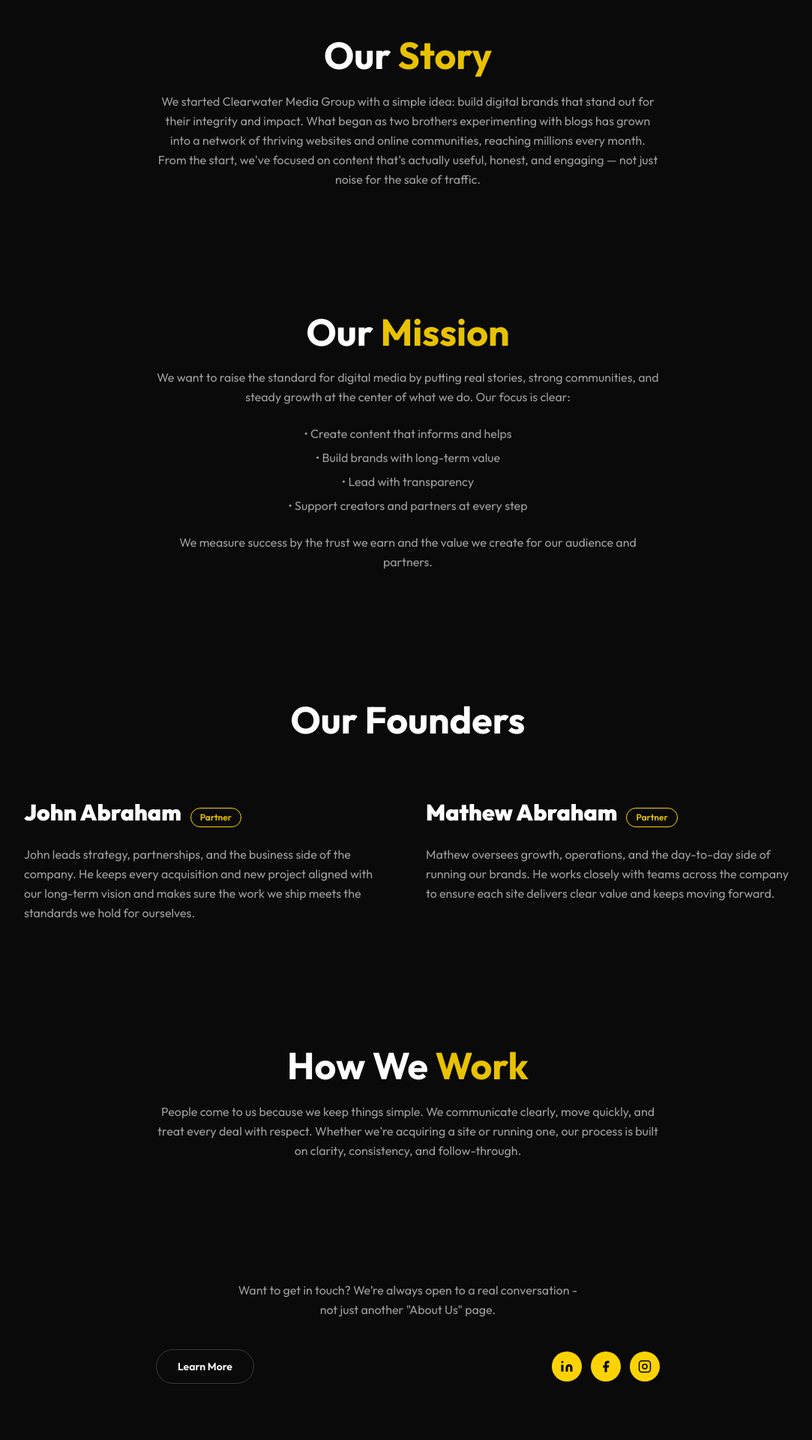
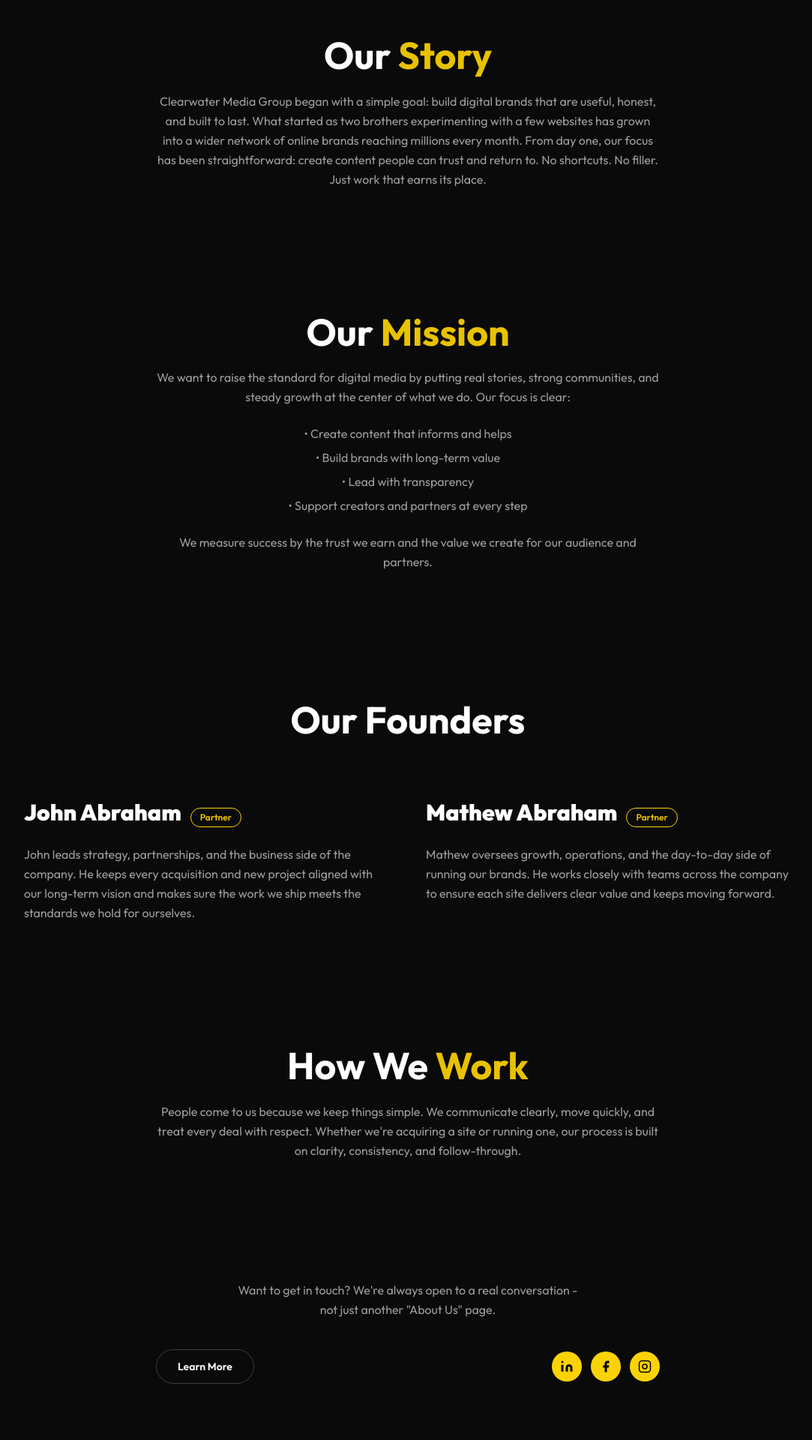
Before and after one commit to efodthe2nd/clearwater, a Next.js app: page /about in a window 1280 px wide. Shown: the part 460-2380 px from the top of the page at 75% size, without its empty margins (96-1179 px from the left). Built offline with nearby package versions, Linux system fonts and the light colour scheme.

Commit message:
about page

```diff
--- a/app/components/about/AboutCTA.tsx
+++ b/app/components/about/AboutCTA.tsx
@@ -1,14 +1,19 @@
+import ScrollReveal from '../ui/ScrollReveal'
+
 export default function AboutCTA() {
   return (
     <section className="relative bg-[#0a0a0a] py-20 px-6">
       <div className="max-w-2xl mx-auto flex flex-col items-center text-center gap-10">
+
+        <ScrollReveal>
           <p className="text-white/60 text-base leading-relaxed">
-          Want to get in touch? We’re always open to a real conversation -
+            Want to get in touch? We're always open to a real conversation -
             <br />
             not just another "About Us" page.
           </p>
+        </ScrollReveal>
 
-        {/* CTA + Socials row */}
+        <ScrollReveal delay={150} className="w-full">
           <div className="flex items-center justify-between w-full flex-wrap gap-6">
             <a
               href="/contact"
@@ -17,47 +22,20 @@
               Learn More
             </a>
 
-          {/* Social icons */}
             <div className="flex items-center gap-3">
-            {/* LinkedIn */}
-            <a
-              href="#"
-              className="w-10 h-10 rounded-full bg-[#fbd305] flex items-center justify-center hover:opacity-80 transition-opacity"
-              aria-label="LinkedIn"
-            >
+              <a href="#" className="w-10 h-10 rounded-full bg-[#fbd305] flex items-center justify-center hover:opacity-80 transition-opacity" aria-label="LinkedIn">
                 <svg width="18" height="18" viewBox="0 0 24 24" fill="black">
                   <path d="M16 8a6 6 0 016 6v7h-4v-7a2 2 0 00-2-2 2 2 0 00-2 2v7h-4v-7a6 6 0 016-6zM2 9h4v12H2z" />
                   <circle cx="4" cy="4" r="2" />
                 </svg>
               </a>
-
-            {/* Facebook */}
-            <a
-              href="#"
-              className="w-10 h-10 rounded-full bg-[#fbd305] flex items-center justify-center hover:opacity-80 transition-opacity"
-              aria-label="Facebook"
-            >
+              <a href="#" className="w-10 h-10 rounded-full bg-[#fbd305] flex items-center justify-center hover:opacity-80 transition-opacity" aria-label="Facebook">
                 <svg width="18" height="18" viewBox="0 0 24 24" fill="black">
                   <path d="M18 2h-3a5 5 0 00-5 5v3H7v4h3v8h4v-8h3l1-4h-4V7a1 1 0 011-1h3z" />
                 </svg>
               </a>
-
-            {/* Instagram */}
-            <a
-              href="#"
-              className="w-10 h-10 rounded-full bg-[#fbd305] flex items-center justify-center hover:opacity-80 transition-opacity"
-              aria-label="Instagram"
-            >
-              <svg
-                width="18"
-                height="18"
-                viewBox="0 0 24 24"
-                fill="none"
-                stroke="black"
-                strokeWidth="2"
-                strokeLinecap="round"
-                strokeLinejoin="round"
-              >
+              <a href="#" className="w-10 h-10 rounded-full bg-[#fbd305] flex items-center justify-center hover:opacity-80 transition-opacity" aria-label="Instagram">
+                <svg width="18" height="18" viewBox="0 0 24 24" fill="none" stroke="black" strokeWidth="2" strokeLinecap="round" strokeLinejoin="round">
                   <rect x="2" y="2" width="20" height="20" rx="5" ry="5" />
                   <circle cx="12" cy="12" r="4" />
                   <circle cx="17.5" cy="6.5" r="0.5" fill="black" stroke="none" />
@@ -65,7 +43,9 @@
               </a>
             </div>
           </div>
+        </ScrollReveal>
+
       </div>
     </section>
-  );
+  )
 }
--- a/app/components/about/AboutFooter.tsx
+++ b/app/components/about/AboutFooter.tsx
@@ -1,14 +1,16 @@
+import ScrollReveal from '../ui/ScrollReveal'
+
 export default function AboutFooter() {
   return (
     <>
-      {/* Watermark section */}
       <div className="relative bg-[#0a0a0a] h-40 overflow-x-clip overflow-y-clip">
-        <div className="absolute -bottom-24 left-1/2 -translate-x-1/2 text-[20vw] font-black text-white/5 leading-none select-none pointer-events-none whitespace-nowrap">
-          ClearWater
-        </div>
+        <ScrollReveal threshold={0.1}>
+          <div className="absolute -bottom-24 left-1/2 -translate-x-1/2 text-[20vw] font-black text-white/5 leading-none select-none pointer-events-none whitespace-nowrap">
+            ClearWater
+          </div>
+        </ScrollReveal>
       </div>
 
-      {/* Footer */}
       <footer className="bg-[#fbd305] py-4 px-6">
         <div className="max-w-7xl mx-auto flex flex-col md:flex-row items-center justify-between gap-2">
           <p className="text-black text-xs font-medium">
--- a/app/components/about/AboutHero.tsx
+++ b/app/components/about/AboutHero.tsx
@@ -1,8 +1,14 @@
+import PageReveal from '../ui/PageReveal'
+
 export default function AboutHero() {
   return (
     <section className="relative bg-[#0a0a0a] pt-40 pb-16 px-6 text-center">
-      <h1 className="text-white font-black leading-tight max-w-3xl mx-auto" style={{ fontSize: 'var(--font-h1)', marginBottom: 'var(--mb-h1)' }}>
-        About Clear Media Group
+      <h1
+        className="text-white font-black leading-tight max-w-3xl mx-auto"
+        style={{ fontSize: 'var(--font-h1)', marginBottom: 'var(--mb-h1)' }}
+      >
+        <PageReveal masked delay={100} distance={56}>About Clear Media</PageReveal>
+        <PageReveal masked delay={220} distance={56}>Group</PageReveal>
       </h1>
     </section>
   )
--- a/app/components/about/HowWeWork.tsx
+++ b/app/components/about/HowWeWork.tsx
@@ -1,17 +1,24 @@
+import ScrollReveal from '../ui/ScrollReveal'
+
 export default function HowWeWork() {
   return (
     <section className="relative bg-[#0a0a0a] py-20 px-6">
       <div className="max-w-2xl mx-auto text-center">
+        <ScrollReveal>
           <h2
             className="text-white font-bold leading-tight"
-          style={{ fontSize: "var(--font-h2)", marginBottom: "var(--mb-h2)" }}
+            style={{ fontSize: 'var(--font-h2)', marginBottom: 'var(--mb-h2)' }}
           >
             How We <span className="text-[var(--yellow)]">Work</span>
           </h2>
+        </ScrollReveal>
+
+        <ScrollReveal delay={150}>
           <p className="text-white/60 text-base leading-relaxed">
             People come to us because we keep things simple. We communicate clearly, move quickly, and treat every deal with respect. Whether we're acquiring a site or running one, our process is built on clarity, consistency, and follow-through.
           </p>
+        </ScrollReveal>
       </div>
     </section>
-  );
+  )
 }
--- a/app/components/about/OurStory.tsx
+++ b/app/components/about/OurStory.tsx
@@ -1,17 +1,28 @@
+import PageReveal from '../ui/PageReveal'
+
 export default function OurStory() {
   return (
     <section className="relative bg-[#0a0a0a] py-20 px-6">
       <div className="max-w-2xl mx-auto text-center">
-        <h2 className="text-white font-bold leading-tight" style={{ fontSize: 'var(--font-h2)', marginBottom: 'var(--mb-h2)' }}>
-          Our <span className="text-[var(--yellow)]">Story</span>
-        </h2>
-        <p className="text-white/60 text-base leading-relaxed">
-          We started Clearwater Media Group with a simple idea: build digital brands that stand out
-          for their integrity and impact. What began as two brothers experimenting with blogs has
-          grown into a network of thriving websites and online communities, reaching millions every
-          month. From the start, we've focused on content that's actually useful, honest, and
-          engaging — not just noise for the sake of traffic.
-        </p>
+        <PageReveal delay={500}>
+          <h2
+            className="text-white font-bold leading-tight"
+            style={{ fontSize: 'var(--font-h2)', marginBottom: 'var(--mb-h2)' }}
+          >
+            Our <span className="text-[var(--yellow)]">Story</span>
+          </h2>
+        </PageReveal>
+
+        <PageReveal delay={650}>
+          <p className="text-white/60 text-base leading-relaxed">
+            Clearwater Media Group began with a simple goal: build digital brands
+            that are useful, honest, and built to last. What started as two
+            brothers experimenting with a few websites has grown into a wider
+            network of online brands reaching millions every month. From day one,
+            our focus has been straightforward: create content people can trust
+            and return to. No shortcuts. No filler. Just work that earns its place.
+          </p>
+        </PageReveal>
       </div>
     </section>
   )
--- /dev/null
+++ b/app/components/ui/PageReveal.tsx
@@ -0,0 +1,49 @@
+'use client'
+
+import { useEffect, useState } from 'react'
+
+const E = 'cubic-bezier(0.16, 1, 0.3, 1)'
+
+interface PageRevealProps {
+  children: React.ReactNode
+  delay?: number
+  distance?: number
+  masked?: boolean
+  className?: string
+}
+
+export default function PageReveal({
+  children,
+  delay = 0,
+  distance = 24,
+  masked = false,
+  className = '',
+}: PageRevealProps) {
+  const [mounted, setMounted] = useState(false)
+
+  useEffect(() => {
+    const t = setTimeout(() => setMounted(true), 80)
+    return () => clearTimeout(t)
+  }, [])
+
+  const style = {
+    display: 'block',
+    opacity: mounted ? 1 : 0,
+    transform: mounted ? 'translateY(0)' : `translateY(${distance}px)`,
+    transition: `opacity 0.85s ${E} ${delay}ms, transform 0.85s ${E} ${delay}ms`,
+  }
+
+  if (masked) {
+    return (
+      <span className={`block overflow-hidden ${className}`}>
+        <span style={style}>{children}</span>
+      </span>
+    )
+  }
+
+  return (
+    <div className={className} style={style}>
+      {children}
+    </div>
+  )
+}
--- /dev/null
+++ b/app/components/ui/ScrollReveal.tsx
@@ -0,0 +1,49 @@
+'use client'
+
+import useInView from '../../hooks/UseInView'
+
+const E = 'cubic-bezier(0.16, 1, 0.3, 1)'
+
+interface ScrollRevealProps {
+  children: React.ReactNode
+  delay?: number          // stagger delay in ms
+  distance?: number       // px to travel (default 24)
+  direction?: 'up' | 'left' | 'right'
+  scale?: boolean         // adds scale(0.96) → scale(1)
+  threshold?: number      // how much of element must be visible (0–1)
+  className?: string
+}
+
+export default function ScrollReveal({
+  children,
+  delay = 0,
+  distance = 24,
+  direction = 'up',
+  scale = false,
+  threshold = 0.2,
+  className = '',
+}: ScrollRevealProps) {
+  const { ref, inView } = useInView(threshold)
+
+  const translate =
+    direction === 'up' ? `translateY(${distance}px)` :
+    direction === 'left' ? `translateX(-${distance}px)` :
+    `translateX(${distance}px)`
+
+  const scaleFrom = scale ? ' scale(0.96)' : ''
+  const scaleTo = scale ? ' scale(1)' : ''
+
+  return (
+    <div
+      ref={ref}
+      className={className}
+      style={{
+        opacity: inView ? 1 : 0,
+        transform: inView ? `translateY(0) translateX(0)${scaleTo}` : `${translate}${scaleFrom}`,
+        transition: `opacity 0.9s ${E} ${delay}ms, transform 0.9s ${E} ${delay}ms`,
+      }}
+    >
+      {children}
+    </div>
+  )
+}
```
Also changed, not shown: app/components/about/OurFounders.tsx (+31 -9 lines), app/components/about/OurMission.tsx (+19 -2 lines). Lines whose indentation alone changed are shown as unchanged.
